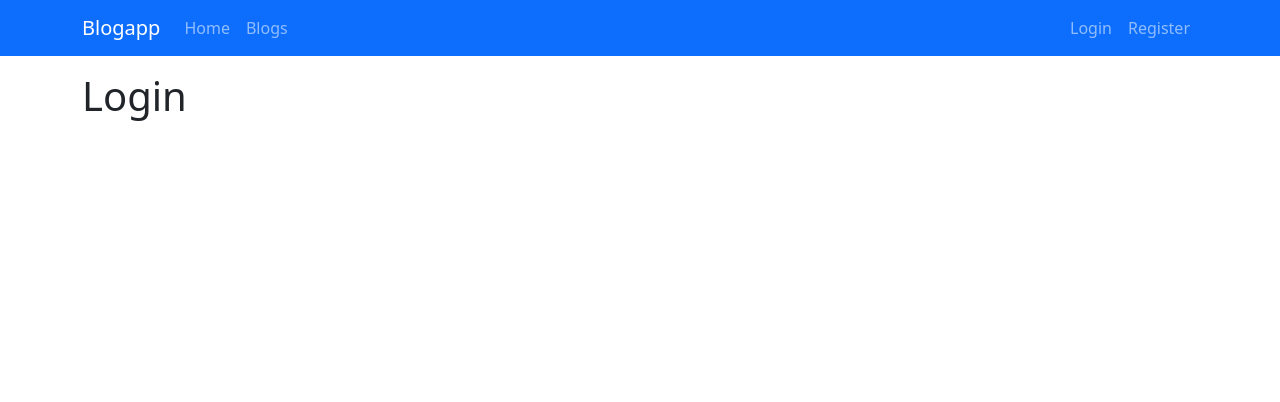
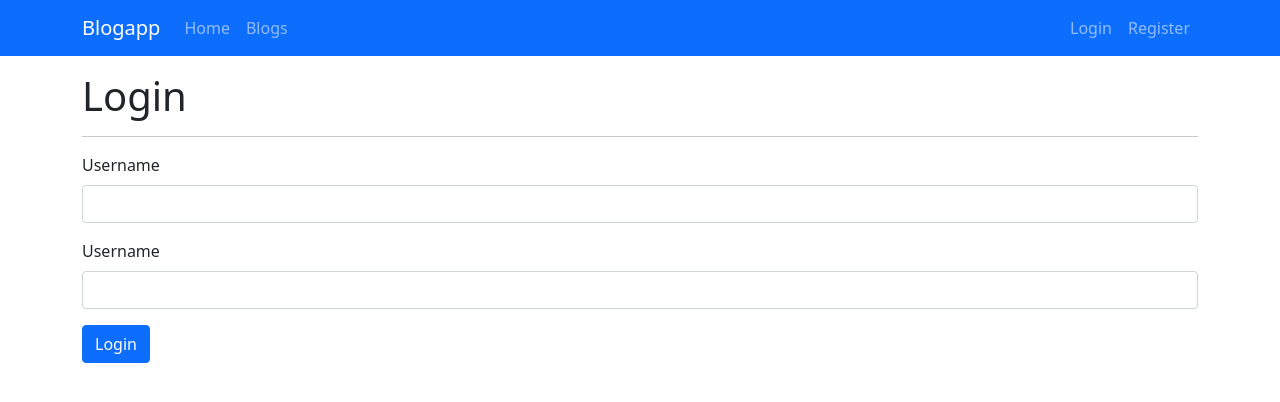
Before and after one commit to bugrahancamlibel/Django-where-cab, a Django app: template account/templates/account/login.html in a window 1280 px wide. Shown: the top 402 px of the page. Run offline with Django 4.2, Linux system fonts and the light colour scheme; the template is opened without the code that fills it, so the values that code supplies are empty; some libraries are stand-ins or nearby versions.

Commit message:
36. videonun sonu

```diff
--- a/account/templates/account/login.html
+++ b/account/templates/account/login.html
@@ -11,9 +11,30 @@
 
 {% block content %}
 
-<div class="container mt-3">
-    <h1>Login</h1>
-</div>
+    <div class="container mt-3">
+        <div class="col">
+            <h1>Login</h1>
+            <hr>
+            <form method="POST">
+                {% csrf_token %}
+
+                {% if error %}
+                    <div class="alert-danger">
+                        {{error}}
+                    </div>
+                {% endif %}
+                <div class="mb-3">
+                    <label for="username" class="form-label">Username</label>
+                    <input type="text" class="form-control" name="username">
+                </div>
+                <div class="mb-3">
+                    <label for="password" class="form-label">Username</label>
+                    <input type="password" class="form-control" name="password">
+                </div>
+                <input type="submit" value="Login" class="btn btn-primary">
+            </form>
+        </div>
+    </div>
 
 {% endblock %}
 
```
Also changed, not shown: account/static/account/css/style.css (added), account/static/account/js/script.js (added).
